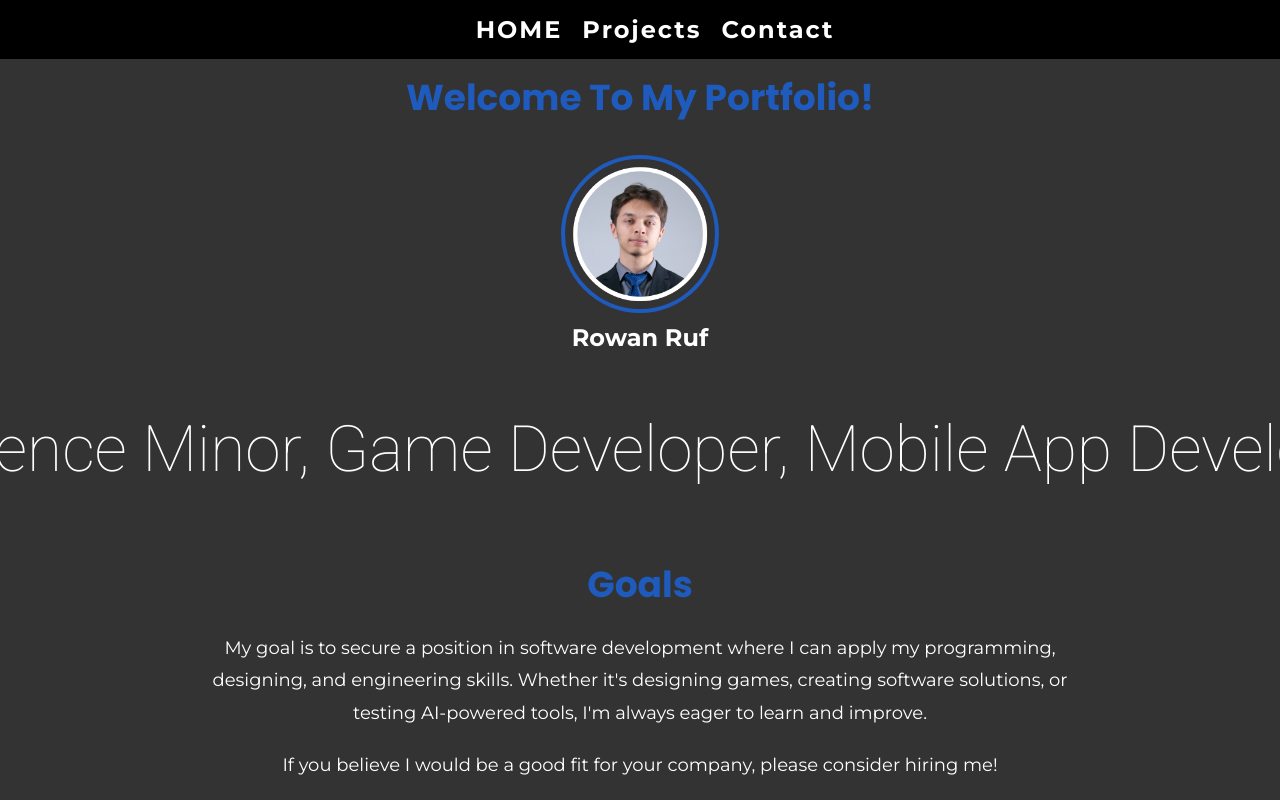
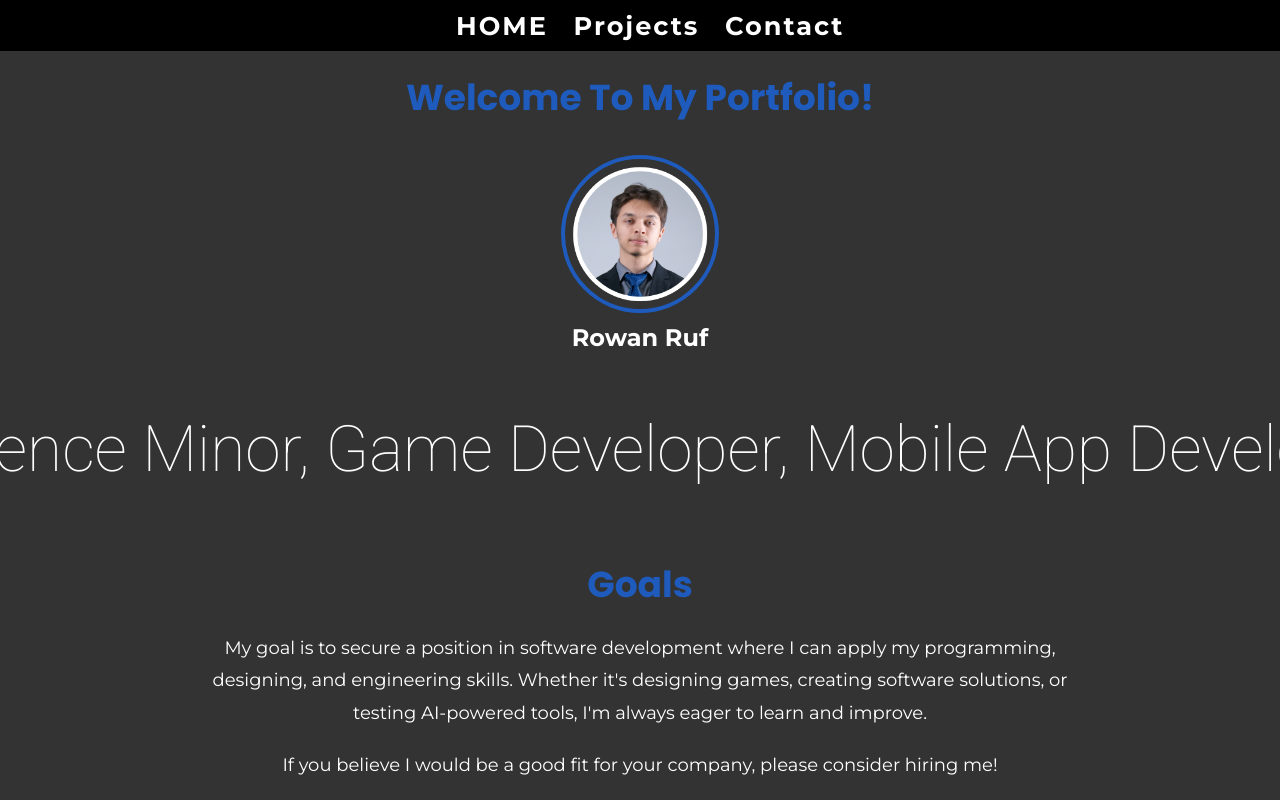
Before and after one commit to RowanRuf/RowanRufPortfolio, a plain HTML site: page index.html in a window 1280 px wide. Shown: the top 800 px of the page. Drawn offline with Linux system fonts and the light colour scheme.

Commit message:
Fixed Nav Bar

```diff
--- a/styles.css
+++ b/styles.css
@@ -14,7 +14,7 @@ nav {
     width: 100%; /* Make it span the full width of the screen */
     z-index: 1000; /* Ensure it stays on top of other content */
     background-color: black;
-    padding: 15px;
+    padding: 0.8vw;
     font-family: 'Montserrat', sans-serif; /* Use Montserrat for navigation */}
 
 nav ul {
@@ -22,17 +22,21 @@ nav ul {
     padding: 0;
     display: flex;
     justify-content: center;
-    margin: 0;
+    margin-left: 10vw;
+    margin-right: 10vw;
+    margin-bottom: 0;
+    margin-top: 0;
+
 }
 
 nav ul li {
-    margin: 0 10px;
+    margin: 0 1vw;
 }
 
 nav ul li a {
     color: white;
     text-decoration: none;
-    font-size: 24px;
+    font-size: 2vw;
     font-weight: bold;
     letter-spacing: 2px;
     transition: color 0.3s ease;
```
Also changed, not shown: projects.html (+1 -0 lines).
